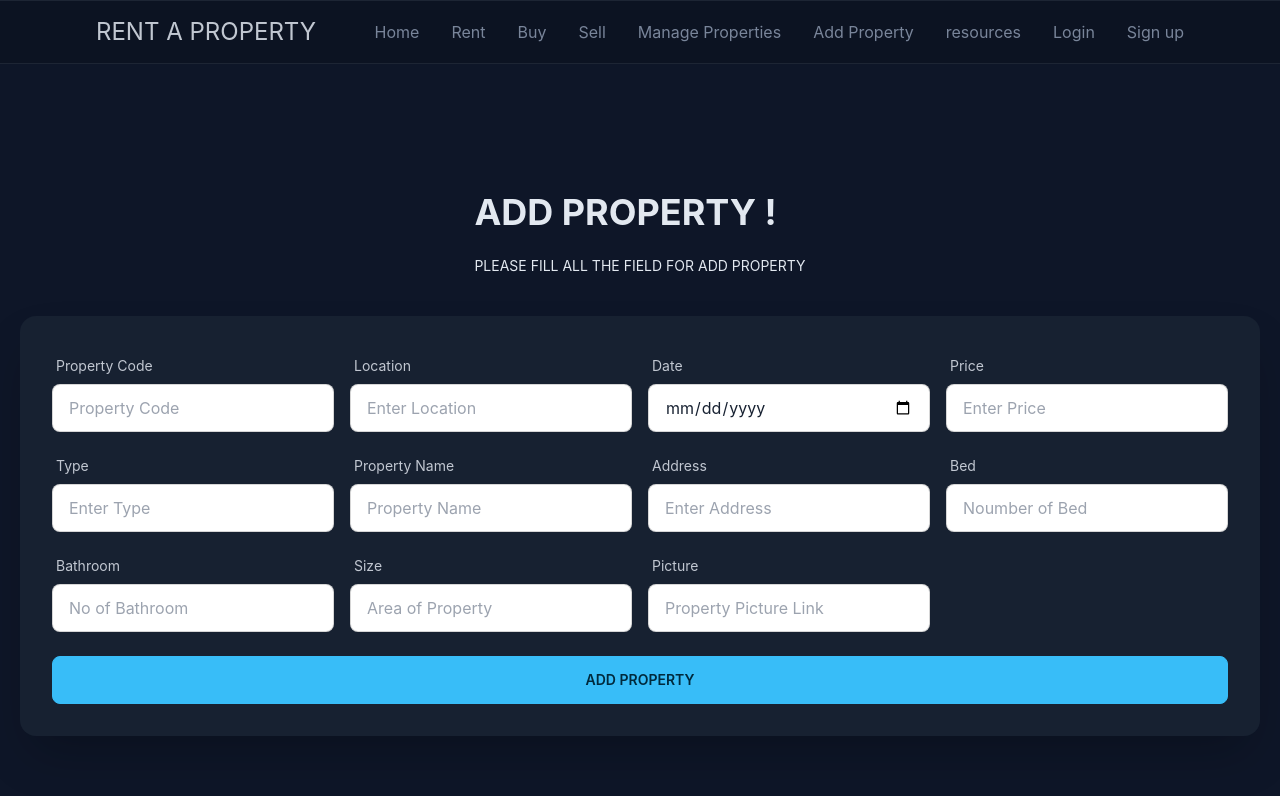
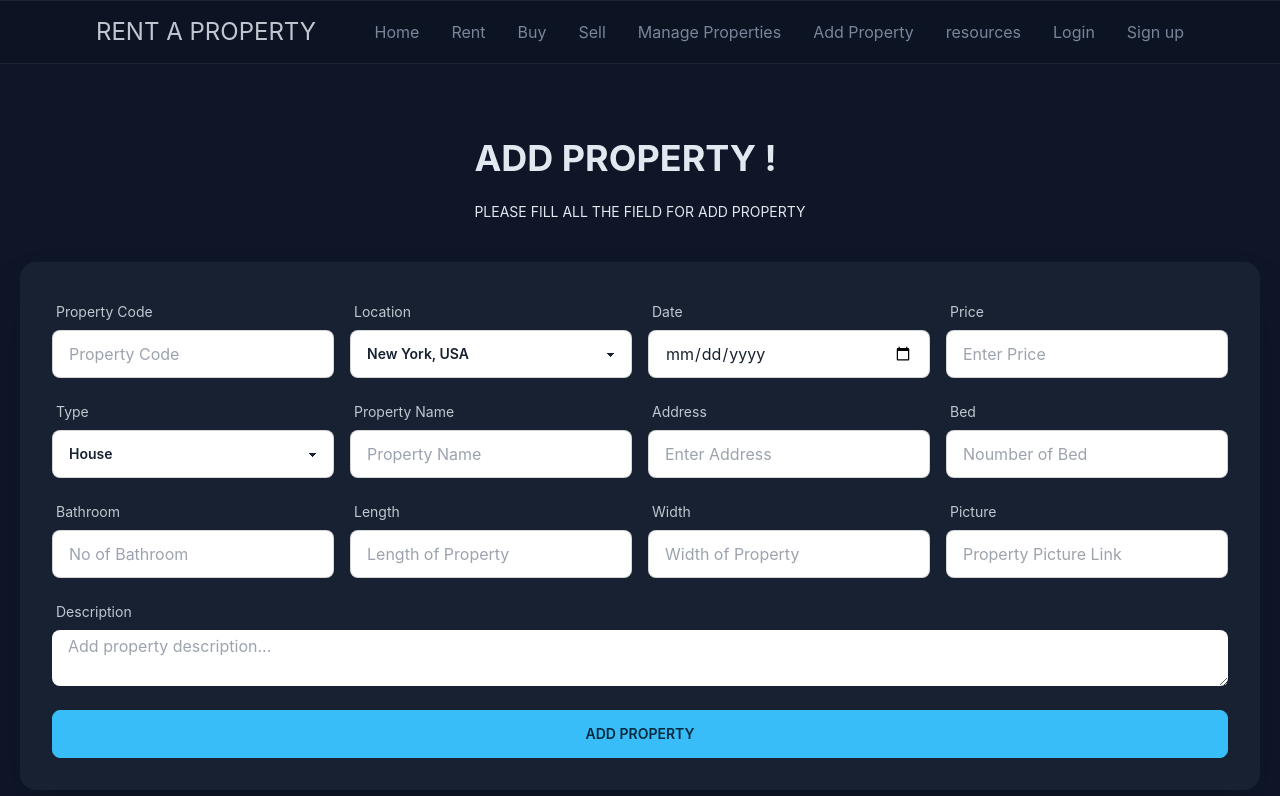
Before and after one commit to shamim-5/rent-property-client, a React (Create React App) app: page /add in a window 1280 px wide. Shown: the top 796 px of the page. Built offline with nearby package versions, Linux system fonts and the light colour scheme.

Commit message:
add property component completed

```diff
--- a/src/components/Dashboard/AddProperty.js
+++ b/src/components/Dashboard/AddProperty.js
@@ -3,7 +3,23 @@ import React from "react";
 const AddProperty = () => {
   const handleSubmit = (e) => {
     e.preventDefault();
-    console.log("yeh");
+
+    const service = {
+      code: e.target.code.value,
+      location: e.target.location.value,
+      date: e.target.date.value,
+      price: e.target.price.value,
+      type: e.target.type.value,
+      name: e.target.name.value,
+      address: e.target.address.value,
+      bed: e.target.bed.value,
+      bath: e.target.bath.value,
+      length: e.target.length.value,
+      Width: e.target.width.value,
+      img: e.target.img.value,
+      details: e.target.details.value,
+    };
+    console.log(service);
   };
   return (
     <div>
@@ -22,18 +38,19 @@ const AddProperty = () => {
                       <label className="label">
                         <span className="label-text text-grey">Property Code</span>
                       </label>
-                      <input type="text" name="code" placeholder="Property Code" className="input input-bordered" />
+                      <input type="number" name="code" placeholder="Property Code" className="input input-bordered" />
                     </div>
-                    <div className="form-control">
+                    <div className="form-control w-full">
                       <label className="label">
                         <span className="label-text text-grey">Location</span>
                       </label>
-                      <input
-                        type="text"
-                        name="location"
-                        placeholder="Enter Location"
-                        className="input input-bordered"
-                      />
+                      <select name="location" className="select select-bordered w-full">
+                        <option selected>New York, USA</option>
+                        <option>Arlington, Texas</option>
+                        <option>Centerville, Georgia</option>
+                        <option>Lebanon, Ohio</option>
+                        <option>Washington, D.C.</option>
+                      </select>
                     </div>
                     <div className="form-control w-full">
                       <label className="label">
@@ -45,15 +62,18 @@ const AddProperty = () => {
                       <label className="label">
                         <span className="label-text text-grey">Price</span>
                       </label>
-                      <input type="text" name="price" placeholder="Enter Price" className="input input-bordered" />
+                      <input type="number" name="price" placeholder="Enter Price" className="input input-bordered" />
                     </div>
                   </div>
                   <div className="flex lg:flex-row flex-col lg:space-x-4 ">
-                    <div className="form-control">
+                    <div className="form-control w-full">
                       <label className="label">
                         <span className="label-text text-grey">Type</span>
                       </label>
-                      <input type="text" name="type" placeholder="Enter Type" className="input input-bordered" />
+                      <select name="type" className="select select-bordered  w-full">
+                        <option selected>House</option>
+                        <option>Flat</option>
+                      </select>
                     </div>
                     <div className="form-control">
                       <label className="label">
@@ -71,7 +91,7 @@ const AddProperty = () => {
                       <label className="label">
                         <span className="label-text text-grey">Bed</span>
                       </label>
-                      <input type="text" name="bed" placeholder="Noumber of Bed" className="input input-bordered" />
+                      <input type="number" name="bed" placeholder="Noumber of Bed" className="input input-bordered" />
                     </div>
                   </div>
                   <div className="flex lg:flex-row flex-col lg:space-x-4 ">
@@ -79,13 +99,29 @@ const AddProperty = () => {
                       <label className="label">
                         <span className="label-text text-grey">Bathroom</span>
                       </label>
-                      <input type="text" name="bath" placeholder="No of Bathroom" className="input input-bordered" />
+                      <input type="number" name="bath" placeholder="No of Bathroom" className="input input-bordered" />
                     </div>
                     <div className="form-control">
                       <label className="label">
-                        <span className="label-text text-grey">Size</span>
+                        <span className="label-text text-grey">Length</span>
                       </label>
-                      <input type="text" name="size" placeholder="Area of Property" className="input input-bordered" />
+                      <input
+                        type="number"
+                        name="length"
+                        placeholder="Length of Property"
+                        className="input input-bordered"
+                      />
+                    </div>
+                    <div className="form-control">
+                      <label className="label">
+                        <span className="label-text text-grey">Width</span>
+                      </label>
+                      <input
+                        type="number"
+                        name="width"
+                        placeholder="Width of Property"
+                        className="input input-bordered"
+                      />
                     </div>
                     <div className="form-control">
                       <label className="label">
@@ -99,9 +135,18 @@ const AddProperty = () => {
                       />
                     </div>
                   </div>
+                  <div className="form-control">
+                    <label className="label">
+                      <span className="label-text text-grey">Description</span>
+                    </label>
+                    <textarea
+                      name="details"
+                      placeholder="Add property description..."
+                      className="rounded-lg px-4 py-1"
+                    ></textarea>
+                  </div>
                 </div>
                 <div className="form-control mt-6">
-                  {/* <button className="btn btn-primary">Add Property</button> */}
                   <input type="submit" value="Add Property" className="btn btn-primary" />
                 </div>
               </form>
--- a/src/components/Services/Search.js
+++ b/src/components/Services/Search.js
@@ -6,12 +6,11 @@ const Search = () => {
       <div className="space-y-2 my-2 text-center">
         <h3 className="text-steel">Location</h3>
         <select className="select select-bordered select-sm  w-full bg-transparent">
-          <option disabled selected>
-            New York, USA
-          </option>
-          <option>Small Apple</option>
-          <option>Small Orange</option>
-          <option>Small Tomato</option>
+          <option selected>New York, USA</option>
+          <option>Arlington, Texas</option>
+          <option>Centerville, Georgia</option>
+          <option>Lebanon, Ohio</option>
+          <option>Washington, D.C.</option>
         </select>
       </div>
       <div className="space-y-2 my-2 text-center">
@@ -21,23 +20,17 @@ const Search = () => {
       <div className="space-y-2 my-2 text-center">
         <h3 className="text-steel">Price</h3>
         <select className="select select-bordered select-sm  w-full bg-transparent">
-          <option disabled selected>
-            $5000-$25000
-          </option>
-          <option>Small Apple</option>
-          <option>Small Orange</option>
-          <option>Small Tomato</option>
+          <option selected>$0000-$25000</option>
+          <option>$25000-$50000</option>
+          <option>$50000-$100000</option>
+          <option>$100000-$20000000</option>
         </select>
       </div>
       <div className="space-y-2 my-2 text-center">
         <h3 className="text-steel">Property Type</h3>
         <select className="select select-bordered select-sm  w-full bg-transparent">
-          <option disabled selected>
-            House
-          </option>
-          <option>Small Apple</option>
-          <option>Small Orange</option>
-          <option>Small Tomato</option>
+          <option selected>House</option>
+          <option>Flat</option>
         </select>
       </div>
       <button className="btn btn-primary my-auto">Search</button>
```
